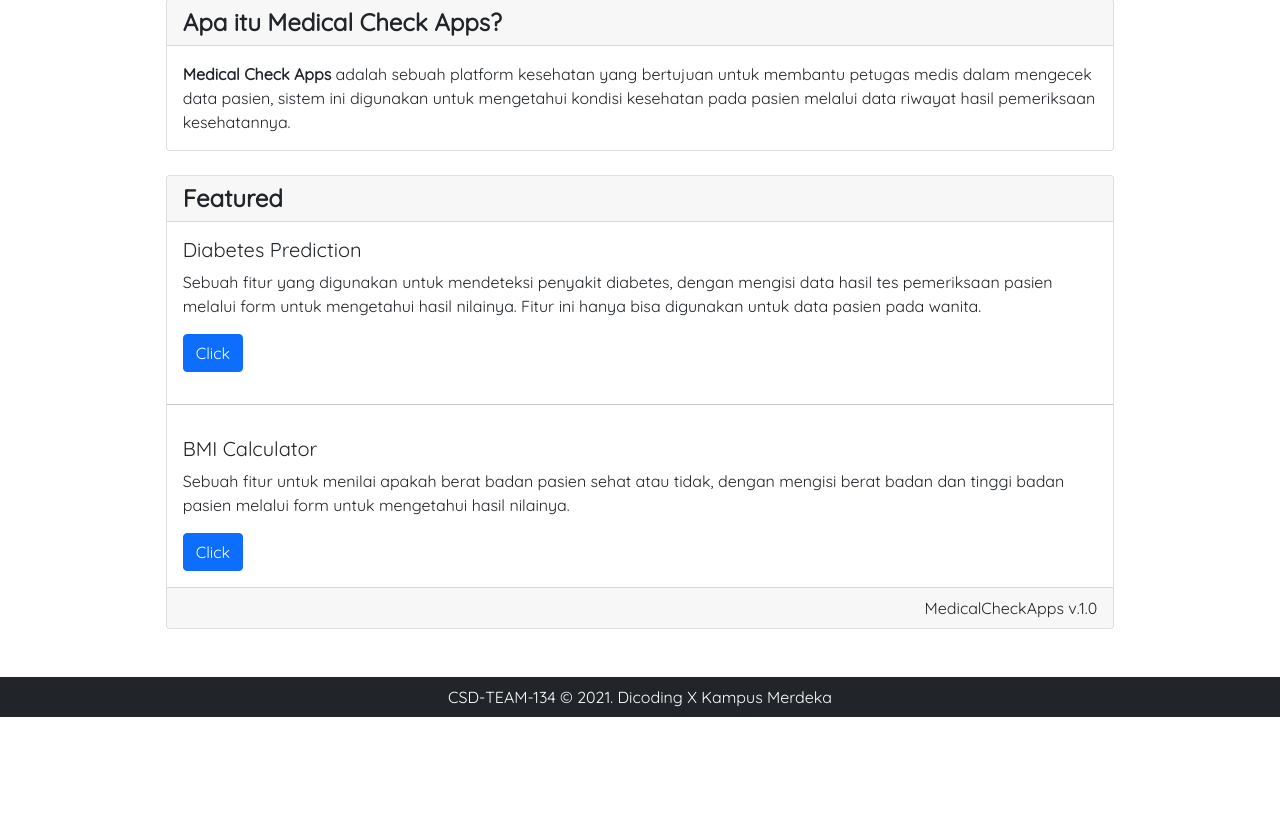
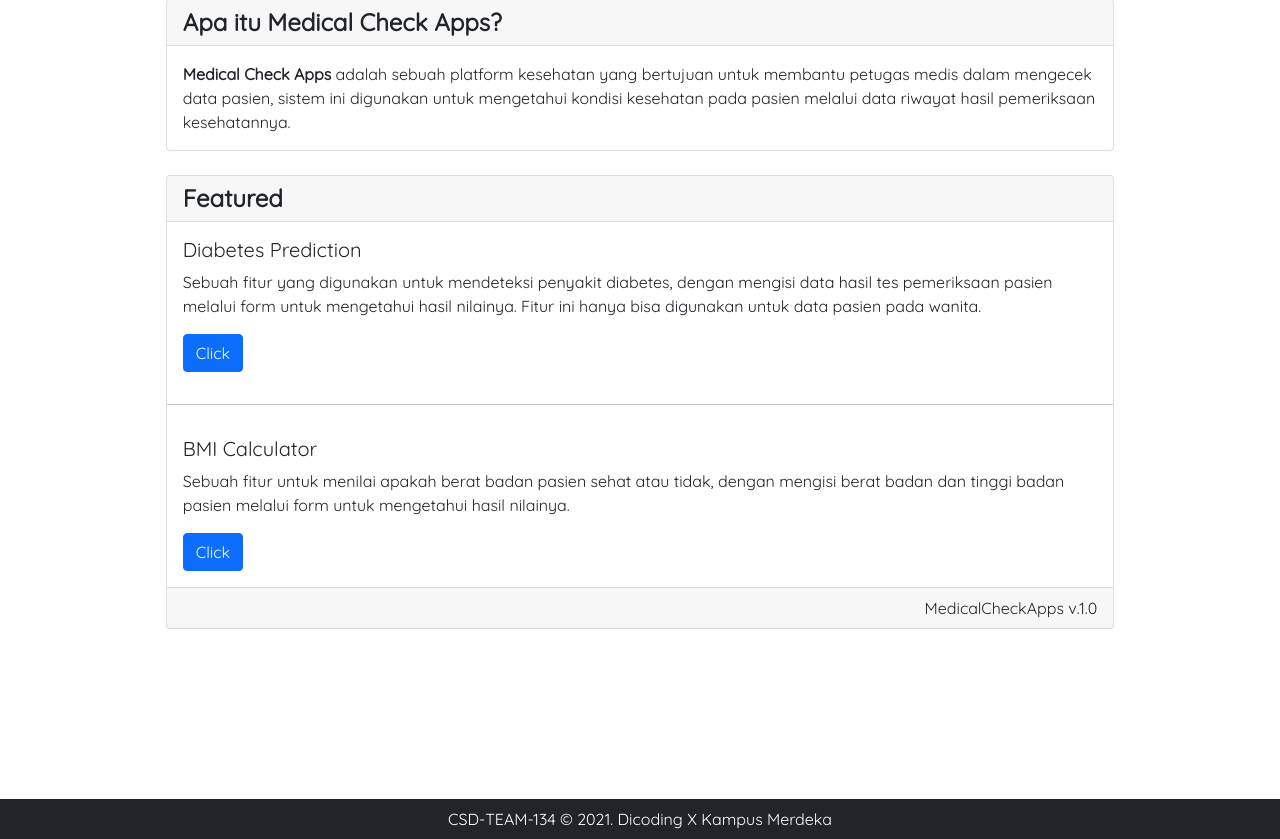
Before and after one commit to dan-dia/project-capstone-team-csd-134, a Flask app: page / in a window 1280 px wide. Shown: the part 105-944 px from the top of the page. Before the commit the page ends 822 px from the top, so only its background shows below. Run offline with Flask 2, Linux system fonts and the light colour scheme; some libraries are stand-ins or nearby versions.

Commit message:
Menambahkan class min-vh-100 pada tag main agar footer selalu dibawah

```diff
--- a/templates/template.html.jinja
+++ b/templates/template.html.jinja
@@ -24,7 +24,7 @@
     <header class="sticky-top">
         {{ header }}
     </header>
-    <main class="container">
+    <main class="container min-vh-100">
         {% block main %}{% endblock %}
     </main>
     <footer class="bg-dark text-white text-center p-2">
```
